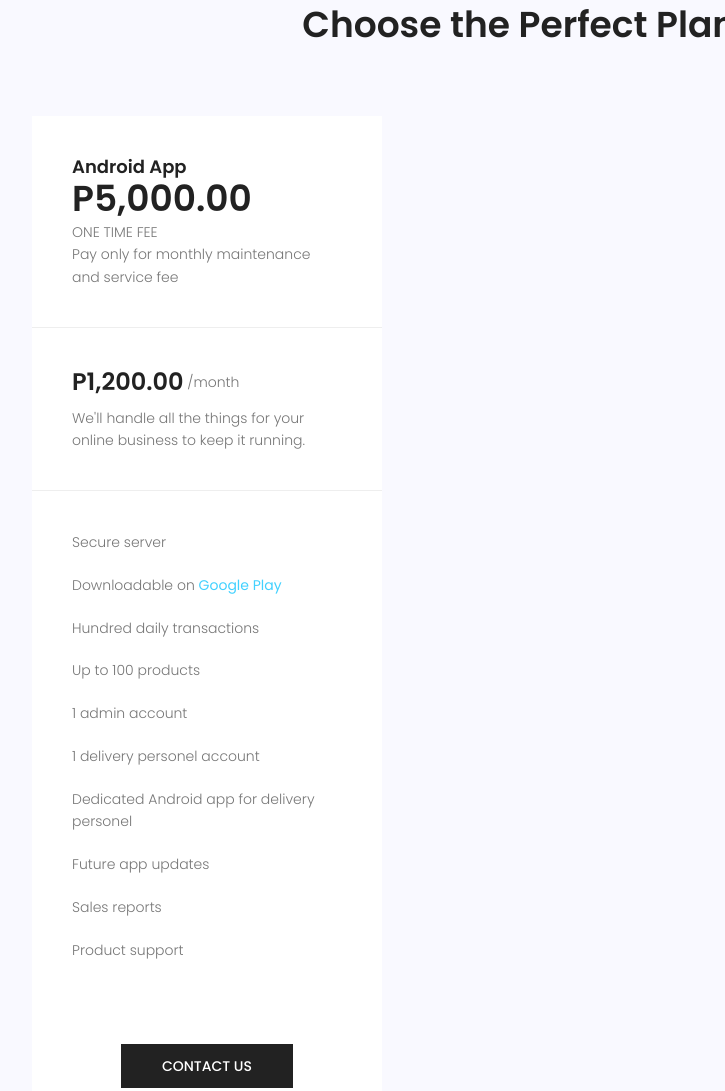
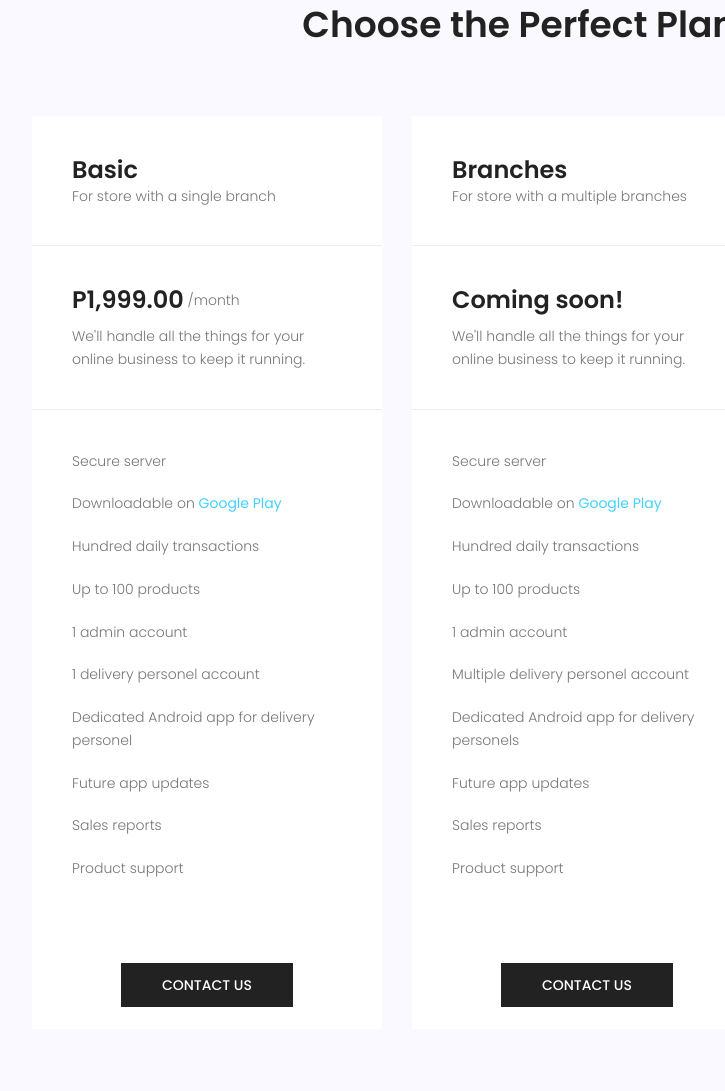
Before and after one commit to johnchrisdc/static, a plain HTML site: page index.html in a window 1280 px wide. Shown: the part 5080-6171 px from the top of the page, without its empty margins (53-778 px from the left). Drawn offline with nearby package versions, Linux system fonts and the light colour scheme.

Commit message:
New pricing

```diff
--- a/index.html
+++ b/index.html
@@ -369,19 +369,16 @@
 					<div class="single-price">
 						<div class="top-sec d-flex justify-content-between">
 							<div>
-								<h4>Android App</h4>
-								<span>
-									<h1>P5,000.00</h1>ONE TIME FEE
-								</span>
+								<h3>Basic</h3>
 								<p>
-									Pay only for monthly maintenance and service fee
+									For store with a single branch
 								</p>
 							</div>
 						</div>
 						<div class="bottom-sec">
 							<div class="row">
 								<div class="col-auto" style="padding-right:0px;">
-									<h3>P1,200.00</h3>
+									<h3>P1,999.00</h3>
 								</div>
 								<div class="col align-self-center no-padding">
 									&nbsp;/month
@@ -401,6 +398,49 @@
 								<li>1 admin account</li>
 								<li>1 delivery personel account</li>
 								<li>Dedicated Android app for delivery personel</li>
+								<li>Future app updates</li>
+								<li>Sales reports</li>
+								<li>Product support</li>
+								<li>&nbsp;</li>
+							</ul>
+							<center>
+								<a href="https://m.me/RadioActivePotatoProject"
+									class="primary-btn price-btn mt-20">Contact us</a>
+							</center>
+						</div>
+					</div>
+				</div>
+
+				<div class="col-lg-4">
+					<div class="single-price">
+						<div class="top-sec d-flex justify-content-between">
+							<div>
+								<h3>Branches</h3>
+								<p>
+									For store with a multiple branches
+								</p>
+							</div>
+						</div>
+						<div class="bottom-sec">
+							<div class="row">
+								<div class="col-auto" style="padding-right:0px;">
+									<h3>Coming soon!</h3>
+								</div>
+							</div>
+
+							<p style="margin-top:10px;">
+								We'll handle all the things for your online business to keep it running.
+							</p>
+						</div>
+						<div class="end-sec">
+							<ul>
+								<li>Secure server</li>
+								<li>Downloadable on <b>Google Play</b></li>
+								<li>Hundred daily transactions</li>
+								<li>Up to 100 products</li>
+								<li>1 admin account</li>
+								<li>Multiple delivery personel account</li>
+								<li>Dedicated Android app for delivery personels</li>
 								<li>Future app updates</li>
 								<li>Sales reports</li>
 								<li>Product support</li>
@@ -439,16 +479,6 @@
 						<p>
 							Right now, we only support Android (Lollipop to latest). We are planning to support
 							web-based eCommerce soon.
-						</p>
-					</div>
-					<div class="single-faq">
-						<h2>
-							I can't understand the available plan. Explain to me like I'm five.
-						</h2>
-						<p>
-							You need to pay the one-time fee of P5,000.00. Then you need to pay P1,200.00 per month.
-							So you need to pay P6,200.00 for your first month, after that you only need to pay P1,200
-							monthly.
 						</p>
 					</div>
 					<div class="single-faq">
```
